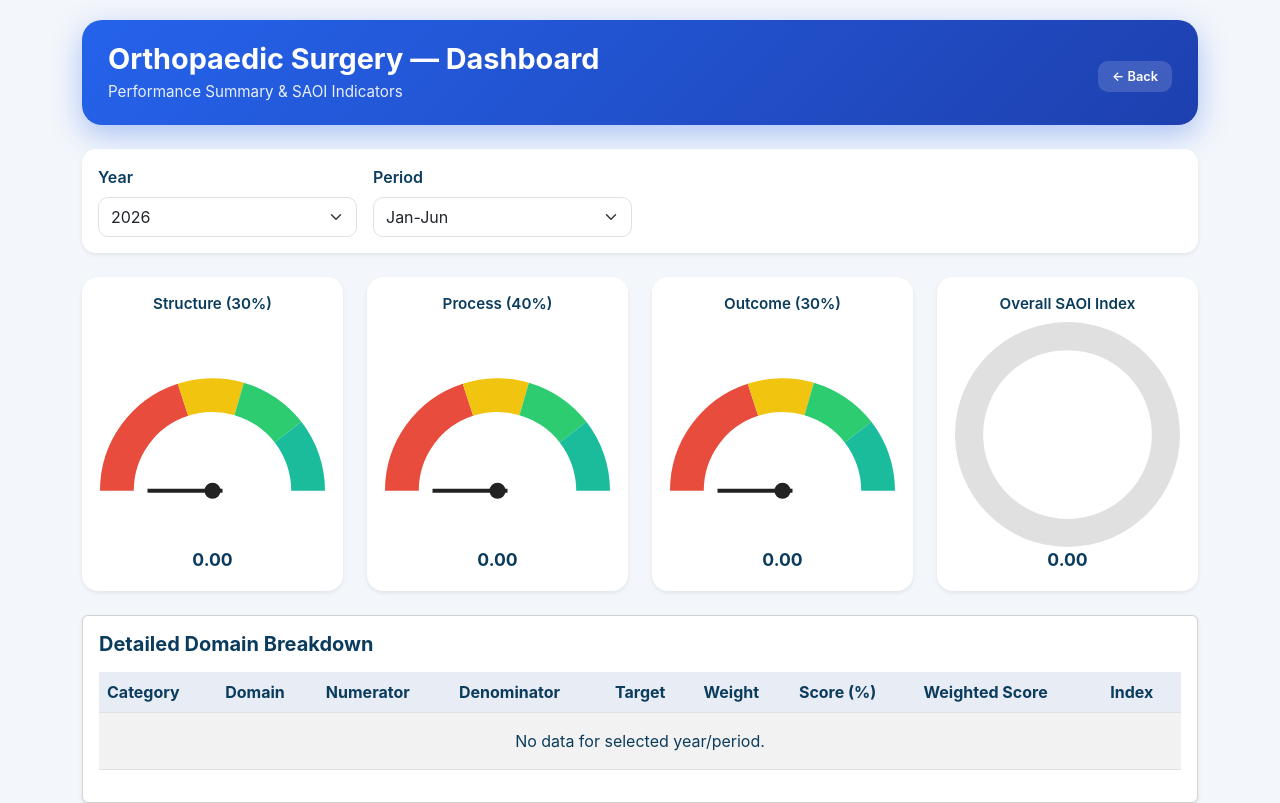
After one commit to rashidiasri03/nsapr-clinical-performance, a Django app: page /orthopaedic/dashboard/ in a window 1280 px wide. The commit adds this page. Run offline with Django 5.2, Linux system fonts and the light colour scheme; a user stored in the database is signed in; data comes from the database, SQL or seed files in the repository.

Commit message:
Add Orthopaedic module with initial parameters

```diff
--- /dev/null
+++ b/accounts/templates/accounts/dashboard_orthopaedic.html
@@ -0,0 +1,157 @@
+<!DOCTYPE html>
+<html lang="en">
+<head>
+  <meta charset="UTF-8">
+  <title>Orthopaedic Dashboard</title>
+  {% load static %}
+  <link href="https://cdn.jsdelivr.net/npm/bootstrap@5.3.2/dist/css/bootstrap.min.css" rel="stylesheet">
+  <link rel="stylesheet" href="{% static 'css/dashboard.css' %}">
+  <script src="https://cdn.jsdelivr.net/npm/chart.js"></script>
+</head>
+<body>
+<div class="container dashboard-container">
+<div class="header-card animate-fade mb-4">
+  <div class="d-flex justify-content-between align-items-center flex-wrap gap-3">
+    <div>
+      <h2 class="dashboard-title mb-1">Orthopaedic Surgery — Dashboard</h2>
+      <div class="dashboard-subtitle">Performance Summary & SAOI Indicators</div>
+    </div>
+    <div class="text-end">
+      <div class="d-flex gap-2 justify-content-end mt-2">
+        <a class="btn-back" href="{% url 'orthopaedic' %}">← Back</a>
+      </div>
+    </div>
+  </div>
+</div>
+<div class="filter-box shadow-sm p-3 mb-4">
+<form id="filterForm" class="row g-3 align-items-center">
+    <div class="col-md-3">
+      <label class="form-label fw-semibold">Year</label>
+      <select id="yearSelect" class="form-select modern-select">
+        {% for y in years %}<option value="{{ y }}" {% if y == selected_year %}selected{% endif %}>{{ y }}</option>{% endfor %}
+      </select>
+    </div>
+    <div class="col-md-3">
+      <label class="form-label fw-semibold">Period</label>
+      <select id="periodSelect" class="form-select modern-select">
+        <option value="Jan-Jun" {% if selected_period == "Jan-Jun" %}selected{% endif %}>Jan-Jun</option>
+        <option value="Jul-Dec" {% if selected_period == "Jul-Dec" %}selected{% endif %}>Jul-Dec</option>
+      </select>
+    </div>
+</form>
+</div>
+<div class="row g-4 text-center mb-4">
+  <div class="col-md-3">
+    <div class="chart-card shadow-sm">
+      <h6>Structure (30%)</h6>
+      <canvas id="gaugeStructure" height="150"></canvas>
+      <div class="gauge-label">{{ total_structure_raw|floatformat:2 }}</div>
+    </div>
+  </div>
+  <div class="col-md-3">
+    <div class="chart-card shadow-sm">
+      <h6>Process (40%)</h6>
+      <canvas id="gaugeProcess" height="150"></canvas>
+      <div class="gauge-label">{{ total_process_raw|floatformat:2 }}</div>
+    </div>
+  </div>
+  <div class="col-md-3">
+    <div class="chart-card shadow-sm">
+      <h6>Outcome (30%)</h6>
+      <canvas id="gaugeOutcome" height="150"></canvas>
+      <div class="gauge-label">{{ total_outcome_raw|floatformat:2 }}</div>
+    </div>
+  </div>
+  <div class="col-md-3">
+    <div class="chart-card shadow-sm">
+      <h6>Overall SAOI Index</h6>
+      <canvas id="overallRing" height="170"></canvas>
+      <div class="gauge-label">{{ overall_index|floatformat:2 }}</div>
+    </div>
+  </div>
+</div>
+<div class="card p-3 shadow-sm mt-4">
+    <h5 class="fw-bold mb-3">Detailed Domain Breakdown</h5>
+    <div class="table-responsive">
+      <table class="table table-hover table-striped align-middle modern-table">
+        <thead>
+          <tr><th>Category</th><th>Domain</th><th>Numerator</th><th>Denominator</th><th>Target</th><th>Weight</th><th>Score (%)</th><th>Weighted Score</th><th>Index</th></tr>
+        </thead>
+        <tbody>
+          {% for row in domain_rows %}
+          <tr>
+            <td>{{ row.category }}</td><td>{{ row.domain }}</td><td>{{ row.performances_value }}</td><td>{{ row.denominator|default_if_none:"0" }}</td><td>{{ row.target }}</td><td>{{ row.weight }}</td><td>{{ row.score }}</td><td>{{ row.weighted_score }}</td><td>{{ row.index }}</td>
+          </tr>
+          {% empty %}
+          <tr><td colspan="9" class="text-center py-3">No data for selected year/period.</td></tr>
+          {% endfor %}
+        </tbody>
+      </table>
+    </div>
+</div>
+<script>
+function applyFilter() {
+  const y = document.getElementById('yearSelect').value;
+  const p = document.getElementById('periodSelect').value;
+  const params = new URLSearchParams(window.location.search);
+  params.set('year', y);
+  params.set('period', p);
+  window.location.search = params.toString();
+}
+document.getElementById('yearSelect').addEventListener('change', applyFilter);
+document.getElementById('periodSelect').addEventListener('change', applyFilter);
+const totalStructure = parseFloat("{{ total_structure_raw|floatformat:2 }}") || 0;
+const totalProcess   = parseFloat("{{ total_process_raw|floatformat:2 }}") || 0;
+const totalOutcome   = parseFloat("{{ total_outcome_raw|floatformat:2 }}") || 0;
+const overallIndex   = parseFloat("{{ overall_index|floatformat:2 }}") || 0;
+const gaugeNeedle = {
+    id: "gaugeNeedle",
+    afterDraw(chart) {
+        const { ctx } = chart;
+        const value = chart.config.options.plugins.gaugeNeedle.value;
+        const meta = chart.getDatasetMeta(0);
+        const cx = meta.data[0].x;
+        const cy = meta.data[0].y;
+        const angle = (-90 + value * 180) * Math.PI / 180;
+        ctx.save();
+        ctx.translate(cx, cy);
+        ctx.rotate(angle);
+        ctx.beginPath();
+        ctx.moveTo(0, 10);
+        ctx.lineTo(0, -65);
+        ctx.lineWidth = 4;
+        ctx.strokeStyle = "#222";
+        ctx.stroke();
+        ctx.beginPath();
+        ctx.arc(0, 0, 8, 0, Math.PI * 2);
+        ctx.fillStyle = "#222";
+        ctx.fill();
+        ctx.restore();
+    }
+};
+function createGauge(id, value) {
+    new Chart(document.getElementById(id), {
+        type: "doughnut",
+        plugins: [gaugeNeedle],
+        data: { datasets: [{ data: [0.4, 0.19, 0.20, 0.21], backgroundColor: ["#e74c3c", "#f1c40f", "#2ecc71", "#1abc9c"], borderWidth: 0, rotation: -90, circumference: 180 }] },
+        options: { cutout: "70%", plugins: { legend: { display: false }, tooltip: { enabled: false }, gaugeNeedle: { value: value } } }
+    });
+}
+createGauge("gaugeStructure", totalStructure);
+createGauge("gaugeProcess", totalProcess);
+createGauge("gaugeOutcome", totalOutcome);
+function getColor(value) {
+    if (value > 0.80) return "#1abc9c";
+    if (value >= 0.60) return "#2ecc71";
+    if (value >= 0.40) return "#f1c40f";
+    return "#e74c3c";
+}
+new Chart(document.getElementById("overallRing"), {
+    type: "doughnut",
+    data: { datasets: [{ data: [overallIndex, Math.max(1 - overallIndex, 0)], backgroundColor: [getColor(overallIndex), "#e0e0e0"], borderWidth: 0, cutout: "75%" }] },
+    options: { plugins: { legend: { display: false }, tooltip: { enabled: false } } }
+});
+</script>
+</div>
+</body>
+</html>
--- a/accounts/urls.py
+++ b/accounts/urls.py
@@ -69,10 +69,12 @@ urlpatterns = [
     path("anaesthesia/form/<int:activity_id>/", views.form_anaesthesia, name="form_anaesthesia"),
     path("anaesthesia/dashboard/", views.dashboard_anaesthesia, name="dashboard_anaesthesia"),
 
+    # Pautan untuk Modul Orthopaedic
     path("orthopaedic/", views.orthopaedic, name="orthopaedic"),
-    #path("gscolorectal_activities/", views.gscolorectal_activities, name="gscolorectal_activities"),
-    #path("add-gscolorectal-activity/", views.add_gscolorectal_activity, name="add_gscolorectal_activity"),
-    #path("fraternity/gscolorectal/form/<int:activity_id>/", views.form_gscolorectal, name="form_gscolorectal"),
+    path("orthopaedic/activities/", views.orthopaedic_activities, name="orthopaedic_activities"),
+    path("orthopaedic/activities/add/", views.add_orthopaedic_activity, name="add_orthopaedic_activity"),
+    path("orthopaedic/form/<int:activity_id>/", views.form_orthopaedic, name="form_orthopaedic"),
+    path("orthopaedic/dashboard/", views.dashboard_orthopaedic, name="dashboard_orthopaedic"),
 
     path("neurosurgery/", views.neurosurgery, name="neurosurgery"),
     #path("gscolorectal_activities/", views.gscolorectal_activities, name="gscolorectal_activities"),
--- a/accounts/views.py
+++ b/accounts/views.py
@@ -2933,9 +2933,245 @@ def dashboard_gstrauma(request):
         'selected_period': selected_period,
     })
 
+# =============================================
+# ORTHOPAEDIC
+# =============================================
 @login_required
 def orthopaedic(request):
     return render(request, 'accounts/orthopaedic.html')
+
+@login_required
+def orthopaedic_activities(request):
+    year = datetime.now().year
+    activities = SurgeryActivity.objects.filter(
+        fraternity="Orthopaedic",
+        year=year
+    ).annotate(
+        period_order=Case(
+            When(period='Jan-Jun', then=1),
+            When(period='Jul-Dec', then=2),
+            default=3,
+            output_field=IntegerField()
+        )
+    ).order_by('period_order')
+
+    return render(request, 'accounts/orthopaedic_activities.html', {
+        'activities': activities,
+        'year': year,
+    })
+
+@login_required
+def add_orthopaedic_activity(request):
+    profile = getattr(request.user, 'profile', None)
+    if not request.user.is_superuser and (not profile or profile.bidang_pembedahan != 'ORTHOPAEDIC'):
+        messages.error(request, "You do not have permission to add this activity.")
+        return redirect('orthopaedic_activities')
+
+    current_year = datetime.now().year
+    existing = SurgeryActivity.objects.filter(
+        fraternity="Orthopaedic",
+        year=current_year
+    ).count()
+
+    if existing == 0:
+        period = "Jan-Jun"
+    elif existing == 1:
+        period = "Jul-Dec"
+    else:
+        messages.error(request, "The activities for this year are already complete.")
+        return redirect('orthopaedic_activities')
+
+    activity, created = SurgeryActivity.objects.get_or_create(
+        fraternity="Orthopaedic",
+        year=current_year,
+        period=period,
+        defaults={'status': 'not_started'}
+    )
+    activity.users.add(request.user)
+    messages.success(request, f"Activity {period} {current_year} created successfully!")
+    return redirect('orthopaedic_activities')
+
+@login_required
+def form_orthopaedic(request, activity_id):
+    profile = getattr(request.user, 'profile', None)
+    if not request.user.is_superuser and (not profile or profile.bidang_pembedahan != 'ORTHOPAEDIC'):
+        messages.error(request, "You do not have permission to access this form.")
+        return redirect('orthopaedic_activities')
+
+    activity = get_object_or_404(SurgeryActivity, id=activity_id)
+
+    # Parameter dari Excel Orthopaedic (OA) Final
+    structure_domains = [
+        "Percentage of case suspected osteoporosis had BMD done in a year",
+        "Percentage of health clinic with medical officer trained and credential in performing intra articular Hyaluronic injection",
+        "% training of Medical officer on intrarticular hyaluronic injection",
+        "Facilities (Unspecified)",
+        "Equipment (Unspecified)",
+        "Workforce (Unspecified)",
+        "Budget/ Financial allocation (Unspecified)",
+        "Digitalization (Unspecified)"
+    ]
+
+    process_domains = [
+        "Preoperative – Screening & Referral (Unspecified)",
+        "Preoperative – Preoperative Care (Unspecified)",
+        "Preoperative – Communication & Consent (Unspecified)",
+        "Intraoperative - Surgical Safety (Unspecified)",
+        "Postoperative - POMR (Unspecified)",
+        "Perioperative – Infection Prevention and Control (IPC) (Unspecified)"
+    ]
+
+    outcome_domains = [
+        "Access to Care (Unspecified)",
+        "Surgical Safety (Unspecified)",
+        "POMR (Unspecified)",
+        "Patient Satisfaction (Unspecified)",
+        "Equity (Unspecified)"
+    ]
+
+    details = SurgeryActivityDetail.objects.filter(activity=activity)
+    detail_dict = {}
+    for d in details:
+        key = f"{d.category}_{d.domain}"
+        detail_dict[key] = {
+            "performances": d.performances_value,
+            "denominator": d.denominator,
+            "target": d.target,
+            "weight": d.weight,
+            "score": d.score,
+            "wscore": d.weighted_score,
+            "index": d.index
+        }
+
+    if request.method == "POST":
+        SurgeryActivityDetail.objects.filter(activity=activity).delete()
+
+        def save_category(category_name, domains):
+            total = Decimal('0')
+            for i, domain in enumerate(domains, start=1):
+                performances = request.POST.get(f"{category_name}_performances_{i}", "0")
+                denominator = request.POST.get(f"{category_name}_denominator_{i}", "0")
+                target = request.POST.get(f"{category_name}_target_{i}", "0")
+                weight = request.POST.get(f"{category_name}_weight_{i}", "0")
+
+                try: num_d = Decimal(str(performances))
+                except: num_d = Decimal('0')
+                try: den_d = Decimal(str(denominator))
+                except: den_d = Decimal('0')
+                try: wgt_d = Decimal(str(weight))
+                except: wgt_d = Decimal('0')
+
+                if den_d > 0:
+                    score_d = (num_d / den_d) * Decimal('100')
+                    wscore_d = (num_d / den_d) * wgt_d
+                    index_d = num_d / den_d
+                else:
+                    score_d = Decimal('0')
+                    wscore_d = Decimal('0')
+                    index_d = Decimal('0')
+
+                score_f = float(score_d.quantize(Decimal('0.01'), rounding=ROUND_HALF_UP))
+                wscore_f = float(wscore_d.quantize(Decimal('0.01'), rounding=ROUND_HALF_UP))
+                index_f = float(index_d.quantize(Decimal('0.01'), rounding=ROUND_HALF_UP))
+
+                SurgeryActivityDetail.objects.create(
+                    activity=activity,
+                    category=category_name,
+                    domain=domain,
+                    performances_value=int(performances) if performances else 0,
+                    denominator=int(denominator) if denominator else 0,
+                    target=int(target) if target else 0,
+                    weight=float(weight) if weight else 0,
+                    score=score_f,
+                    weighted_score=wscore_f,
+                    index=index_f
+                )
+                total += Decimal(str(wscore_f))
+            return float(total.quantize(Decimal('0.01'), rounding=ROUND_HALF_UP))
+
+        activity.total_structure = save_category("structure", structure_domains)
+        activity.total_process = save_category("process", process_domains)
+        activity.total_outcome = save_category("outcome", outcome_domains)
+        activity.status = "completed"
+        activity.save()
+
+        messages.success(request, "Data has been successfully saved.")
+        return redirect('orthopaedic_activities')
+
+    return render(request, "accounts/form_orthopaedic.html", {
+        "activity": activity,
+        "structure_domains": structure_domains,
+        "process_domains": process_domains,
+        "outcome_domains": outcome_domains,
+        "detail_dict": detail_dict,
+    })
+
+@login_required
+def dashboard_orthopaedic(request):
+    selected_year = int(request.GET.get('year', datetime.now().year))
+    selected_period = request.GET.get('period', 'Jan-Jun')
+
+    activities = SurgeryActivity.objects.filter(
+        fraternity="Orthopaedic",
+        status="completed",
+        year=selected_year,
+        period=selected_period
+    )
+
+    if not activities.exists():
+        context = {
+            "selected_year": selected_year,
+            "selected_period": selected_period,
+            "years": list(range(2020, datetime.now().year + 2)),
+            "total_structure_raw": 0,
+            "total_process_raw": 0,
+            "total_outcome_raw": 0,
+            "total_structure": 0,
+            "total_process": 0,
+            "total_outcome": 0,
+            "overall_index": 0,
+            "domain_rows": [],
+        }
+        return render(request, "accounts/dashboard_orthopaedic.html", context)
+
+    activity = activities.first()
+    details = SurgeryActivityDetail.objects.filter(activity=activity)
+
+    total_structure_raw = min(float(sum(details.filter(category="structure").values_list("weighted_score", flat=True)) or 0.0), 1.0)
+    total_process_raw = min(float(sum(details.filter(category="process").values_list("weighted_score", flat=True)) or 0.0), 1.0)
+    total_outcome_raw = min(float(sum(details.filter(category="outcome").values_list("weighted_score", flat=True)) or 0.0), 1.0)
+
+    # Pemberat Orthopaedic: 30% Structure, 40% Process, 30% Outcome
+    total_structure = total_structure_raw * 0.3
+    total_process = total_process_raw * 0.4
+    total_outcome = total_outcome_raw * 0.3
+    overall_index = min(total_structure + total_process + total_outcome, 1.0)
+
+    domain_rows = [{
+        "category": d.category.capitalize(),
+        "domain": d.domain,
+        "performances_value": d.performances_value,
+        "target": d.target,
+        "weight": d.weight,
+        "score": d.score,
+        "weighted_score": d.weighted_score,
+        "index": d.index,
+    } for d in details]
+
+    context = {
+        "total_structure_raw": round(total_structure_raw, 2),
+        "total_process_raw": round(total_process_raw, 2),
+        "total_outcome_raw": round(total_outcome_raw, 2),
+        "total_structure": round(total_structure, 2),
+        "total_process": round(total_process, 2),
+        "total_outcome": round(total_outcome, 2),
+        "overall_index": round(overall_index, 2),
+        "domain_rows": domain_rows,
+        "years": list(range(2020, datetime.now().year + 2)),
+        "selected_year": selected_year,
+        "selected_period": selected_period,
+    }
+    return render(request, "accounts/dashboard_orthopaedic.html", context)
 
 @login_required
 def neurosurgery(request):
```
Also changed, not shown: accounts/templates/accounts/form_orthopaedic.html (+178 -0 lines), accounts/templates/accounts/orthopaedic.html (+32 -0 lines), accounts/templates/accounts/orthopaedic_activities.html (+23 -28 lines), accounts/templates/accounts/dashboard_ orthopaedic.html (deleted).
